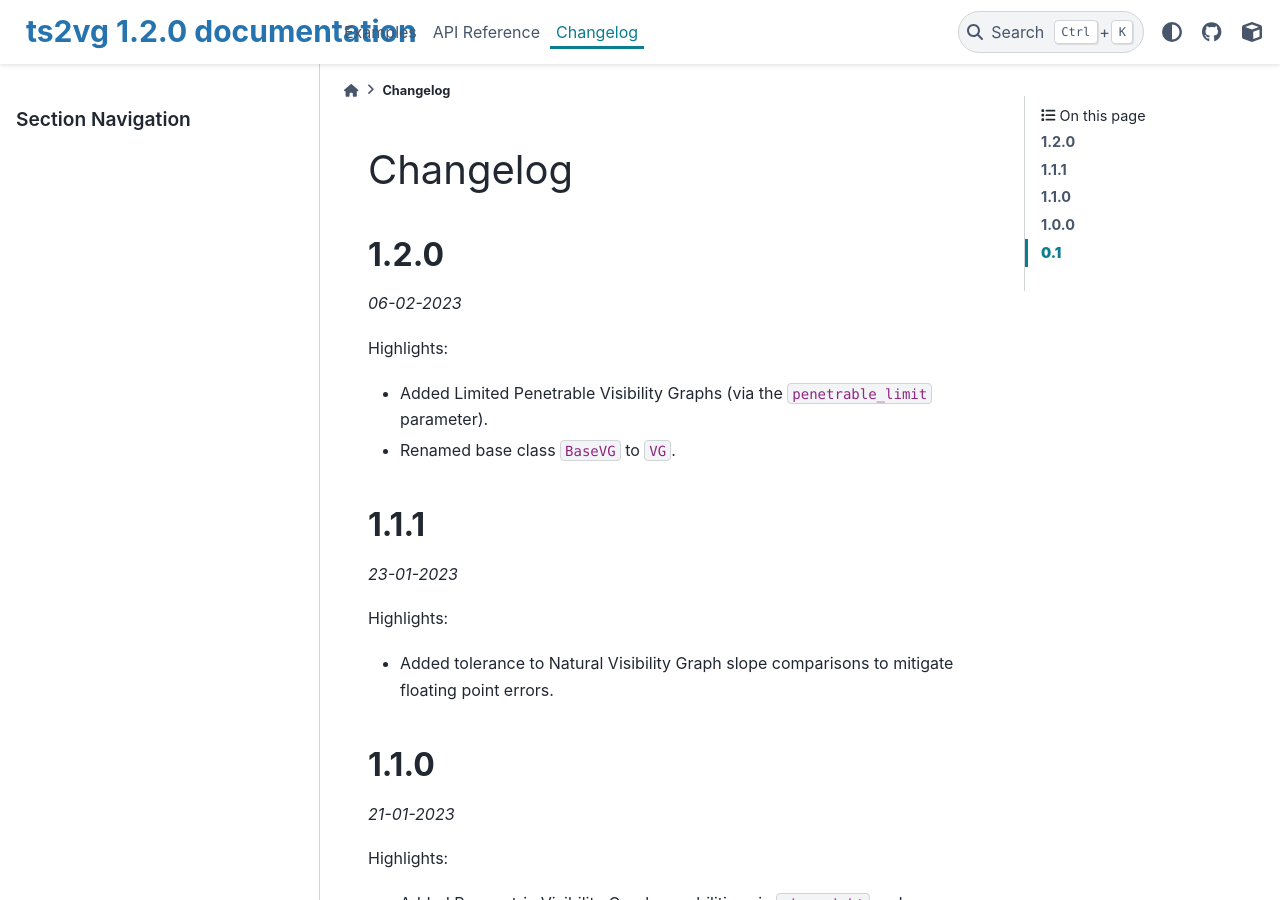
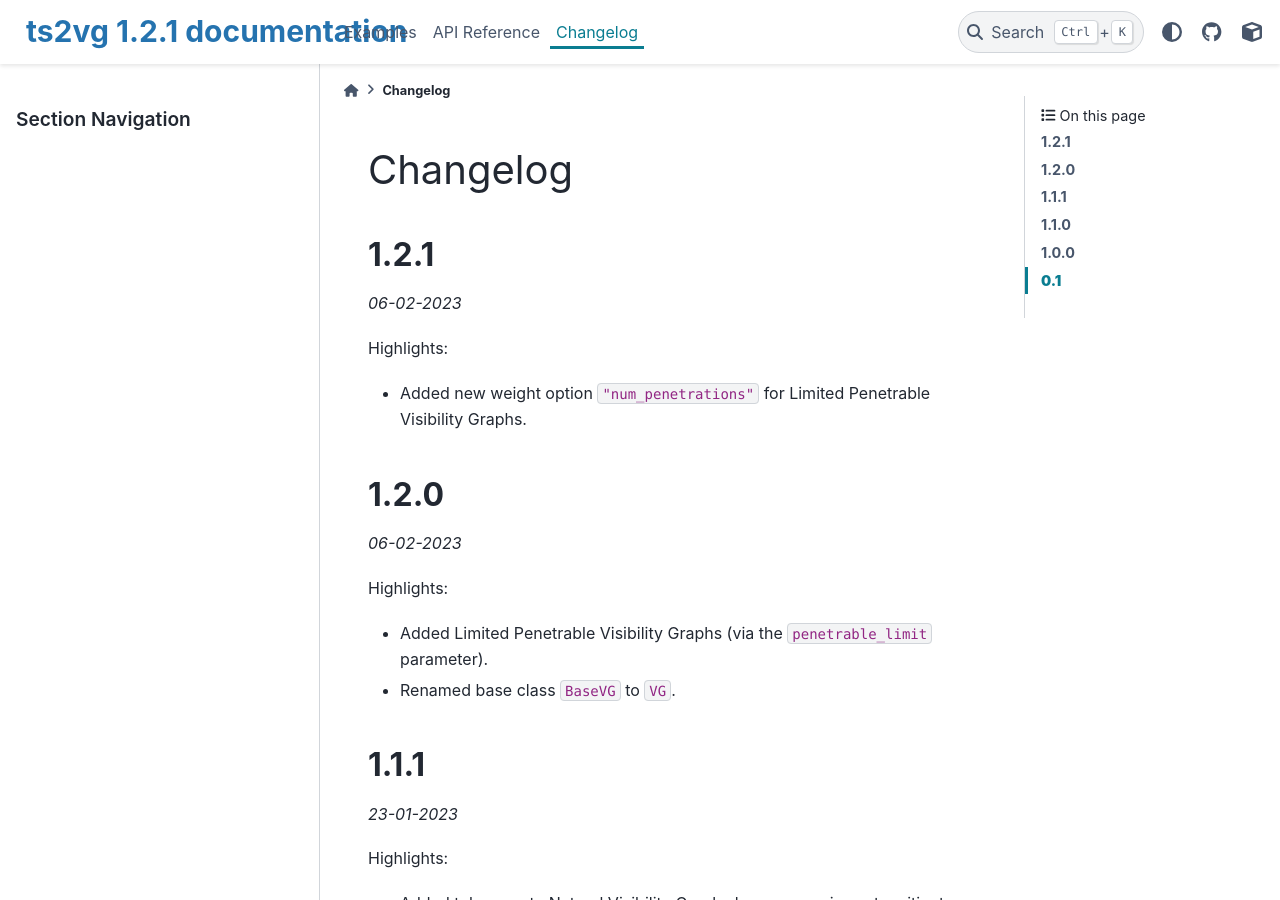
Before and after one commit to CarlosBergillos/ts2vg, a Sphinx documentation site: the page built from docs/source/changelog.rst, in a window 1280 px wide and 900 px high. Built offline with Sphinx 7.4.7 and the PyData theme 0.15.4, drawn with Linux system fonts in a browser that asks for light colours.

Commit message:
New 1.2.1 version

```diff
--- a/docs/source/changelog.rst
+++ b/docs/source/changelog.rst
@@ -1,5 +1,15 @@
 Changelog
 =========
+
+**1.2.1**
+---------
+
+*06-02-2023*
+
+Highlights:
+
++ Added new weight option ``"num_penetrations"`` for Limited Penetrable Visibility Graphs.
+
 
 **1.2.0**
 ---------
--- a/ts2vg/_version.py
+++ b/ts2vg/_version.py
@@ -1 +1 @@
-__version__ = "1.2.0"
+__version__ = "1.2.1"
```
